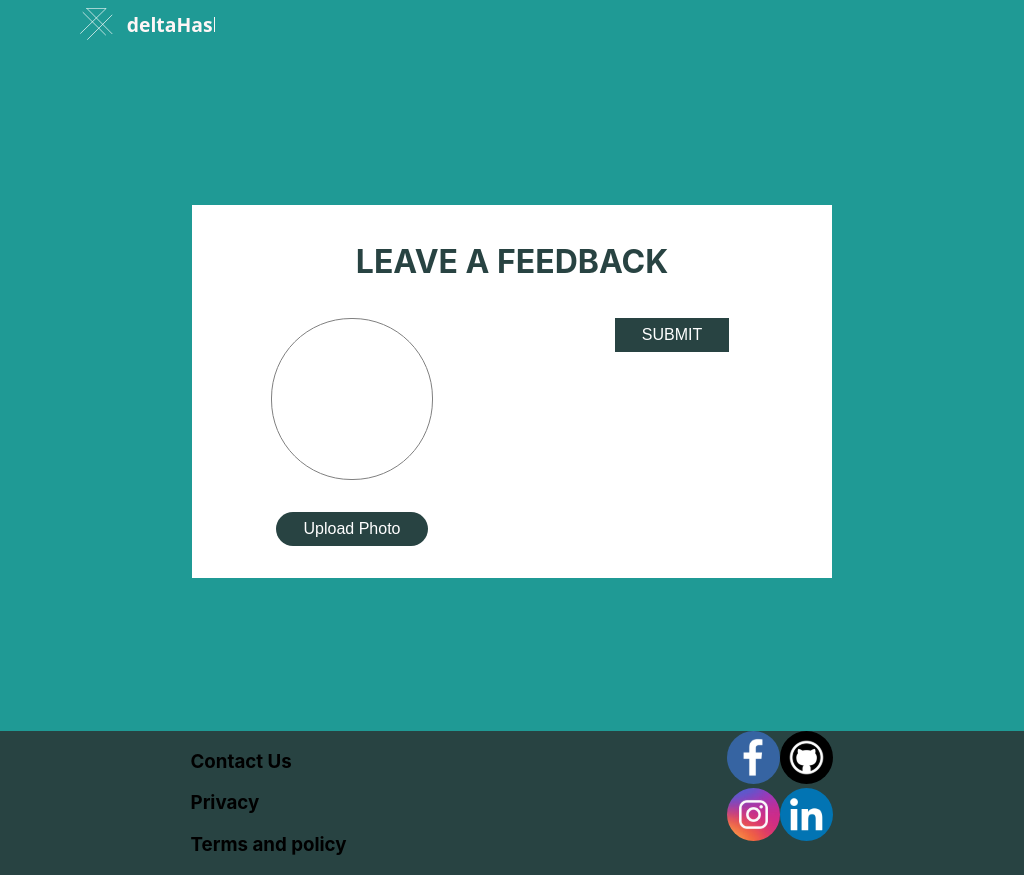
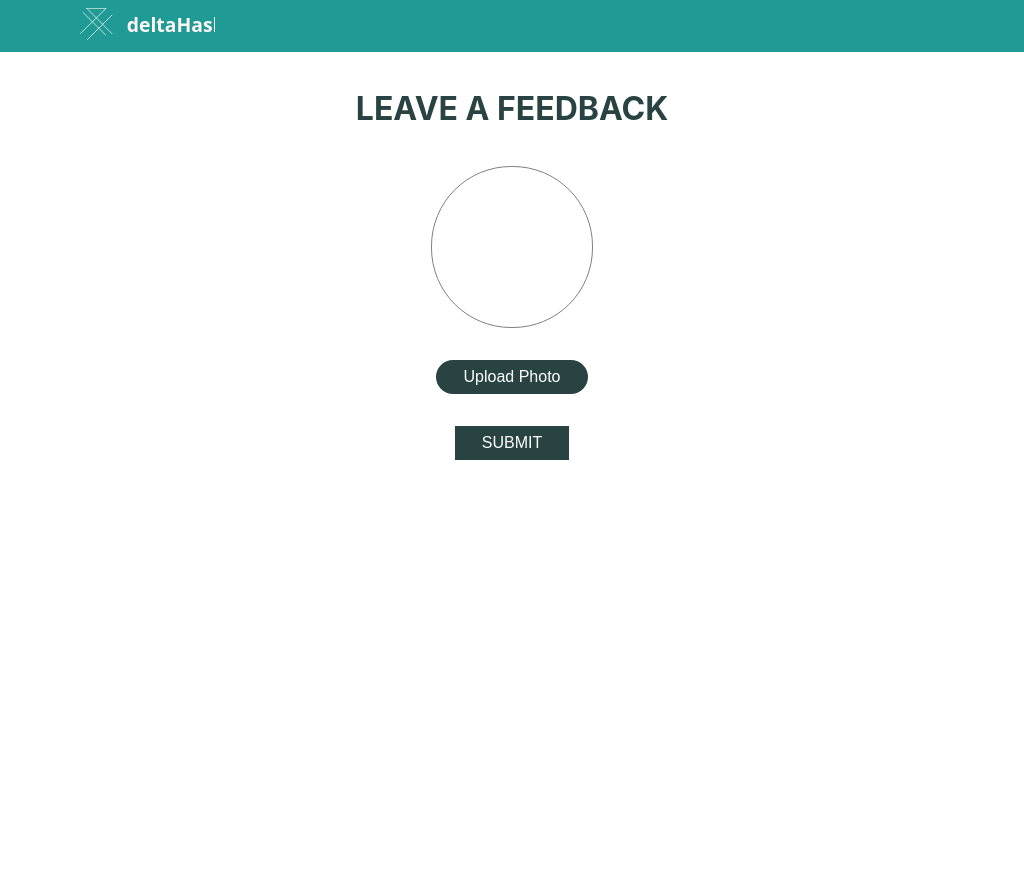
Before and after one commit to deltahash/portfolio-react, a React (Create React App) app: page /feedbacksection in a window 1024 px wide. After the commit the page ends 800 px from the top, so only its background shows below. Built offline with nearby package versions, Linux system fonts and the light colour scheme.

Commit message:
all responsive added added

```diff
--- a/src/components/FeedbackSection/FeedbackContent.module.css
+++ b/src/components/FeedbackSection/FeedbackContent.module.css
@@ -51,3 +51,25 @@
   border: 0;
   padding: 0.5rem 1.7rem;
 }
+@media only screen and (max-width: 1024px) {
+  .FeedbackContent {
+    height: auto;
+    display: block;
+  }
+  .Card {
+    width: 100%;
+  }
+
+  .LowerDivision {
+    display: block;
+  }
+  .PhotoDiv {
+    margin: 0 auto;
+  }
+  .PhotoSection {
+    width: auto;
+  }
+  .FormSection {
+    width: auto;
+  }
+}
--- a/src/components/Footer/FlatFooter.js
+++ b/src/components/Footer/FlatFooter.js
@@ -4,8 +4,6 @@ import FacebookImage from '../../assets/images/ic_facebook.svg';
 import InstagramImage from '../../assets/images/ic_instagram.svg';
 import LinkedinImage from '../../assets/images/ic_linkedin.svg';
 import GithubLogoImage from '../../assets/images/ic_git.svg';
-import FooterItem from './FooterItems/FooterItemsMobile';
-import SocialFooterMobile from './FooterSocialItems/SocialItemsMobile';
 
 import classes from './FlatFooter.module.css';
 // import SocialItemsMobile from './FooterSocialItems/SocialItemsMobile';
@@ -24,8 +22,6 @@ function FlatFooter() {
         <Image src={InstagramImage} />
         <Image src={LinkedinImage} />
       </div>
-      <FooterItem />
-      <SocialFooterMobile />
     </div>
   );
 }
--- a/src/components/Footer/FlatFooter.module.css
+++ b/src/components/Footer/FlatFooter.module.css
@@ -26,11 +26,3 @@
 .FlatFooterSocial img {
   margin: 0 0.5rem;
 }
-@media only screen and (max-width: 1024px) {
-  .FlatFooter .FlatFooterText {
-    display: none;
-  }
-  .FlatFooter .FlatFooterSocial {
-    display: none;
-  }
-}
--- a/src/components/Footer/Footer.module.css
+++ b/src/components/Footer/Footer.module.css
@@ -82,3 +82,13 @@ footer .SocialItemsMobile .Paired {
 footer .SocialItemsMobile .Paired img {
   margin: 0 0.5rem;
 }
+@media only screen and (max-width: 1024px) {
+  .WindowDisplay {
+    display: none;
+  }
+}
+@media only screen and (min-width: 1024px) {
+  .MobileDisplay {
+    display: none;
+  }
+}
--- a/src/components/Jumbotron/Jumbotron.js
+++ b/src/components/Jumbotron/Jumbotron.js
@@ -1,16 +1,19 @@
 import React from 'react';
 import SliderDot from '../SliderDots/Sliderdots';
+import OrderButton from '../Order/OrderButton';
 import classes from './Jumbotron.module.css';
 
 const Jumbotron = () => (
   <div className={classes.Jumbotron}>
     <div className="mobileDisplay">
       <div className={classes.JumbolMobile}>
+        <OrderButton />
         <SliderDot></SliderDot>
       </div>
     </div>
     <div className="globalWindowDisplay">
       <div className={classes.JumbolWindow}>
+        <OrderButton />
         <SliderDot></SliderDot>
       </div>
     </div>
--- /dev/null
+++ b/src/components/Order/OrderButton.js
@@ -0,0 +1,15 @@
+import React from 'react';
+import { Link } from 'react-router-dom';
+import classes from './OrderButton.module.css';
+
+function OrderButton() {
+  return (
+    <div className={classes.OrderButton}>
+      <Link to="/order">
+        <button>Order Your Product</button>
+      </Link>
+    </div>
+  );
+}
+
+export default OrderButton;
--- /dev/null
+++ b/src/components/Order/OrderButton.module.css
@@ -0,0 +1,18 @@
+.OrderButton {
+  width: 100%;
+  position: absolute;
+  bottom: 5rem;
+  display: -webkit-box;
+  display: -ms-flexbox;
+  display: flex;
+  -webkit-box-pack: center;
+  -ms-flex-pack: center;
+  justify-content: center;
+}
+.OrderButton button {
+  background: #284342;
+  font-size: 1.2rem;
+  color: #ffffff;
+  border: 0;
+  padding: 1rem 2rem;
+}
--- a/src/components/Order/OrderContent.module.css
+++ b/src/components/Order/OrderContent.module.css
@@ -5,14 +5,12 @@
   display: flex;
   align-items: center;
   justify-content: center;
-  position: relative;
 }
 
 .Card {
   background: #ffffff;
   width: 40rem;
   text-align: center;
-  position: relative;
 }
 .Card h1 {
   padding: 2rem;
@@ -27,3 +25,13 @@
   padding: 0.5rem 1.7rem;
   margin: 2rem 0;
 }
+@media only screen and (max-width: 1024px) {
+  .OrderContent {
+    background: #ffffff;
+    height: auto;
+    display: block;
+  }
+  .Card {
+    width: 100%;
+  }
+}
--- a/src/pages/feedback_section.js
+++ b/src/pages/feedback_section.js
@@ -1,12 +1,19 @@
 import React from 'react';
 import FeedbacContent from '../components/FeedbackSection/FeedbackContent';
 import FlatFooter from '../components/Footer/FlatFooter';
+import Footer from '../components/Footer/Footer';
+import classes from '../components/Footer/Footer.module.css';
 
 function FeedbackSection() {
   return (
     <div>
       <FeedbacContent />
-      <FlatFooter />
+      <div className={classes.WindowDisplay}>
+        <FlatFooter />
+      </div>
+      <div className={classes.MobileDisplay}>
+        <Footer />
+      </div>
     </div>
   );
 }
--- a/src/pages/order.js
+++ b/src/pages/order.js
@@ -1,11 +1,19 @@
 import React from 'react';
 import FlatFooter from '../components/Footer/FlatFooter';
 import OrderContent from '../components/Order/OrderContent';
+import Footer from '../components/Footer/Footer';
+import classes from '../components/Footer/Footer.module.css';
+
 function Order() {
   return (
     <div>
       <OrderContent />
-      <FlatFooter />
+      <div className={classes.WindowDisplay}>
+        <FlatFooter />
+      </div>
+      <div className={classes.MobileDisplay}>
+        <Footer />
+      </div>{' '}
     </div>
   );
 }
```
